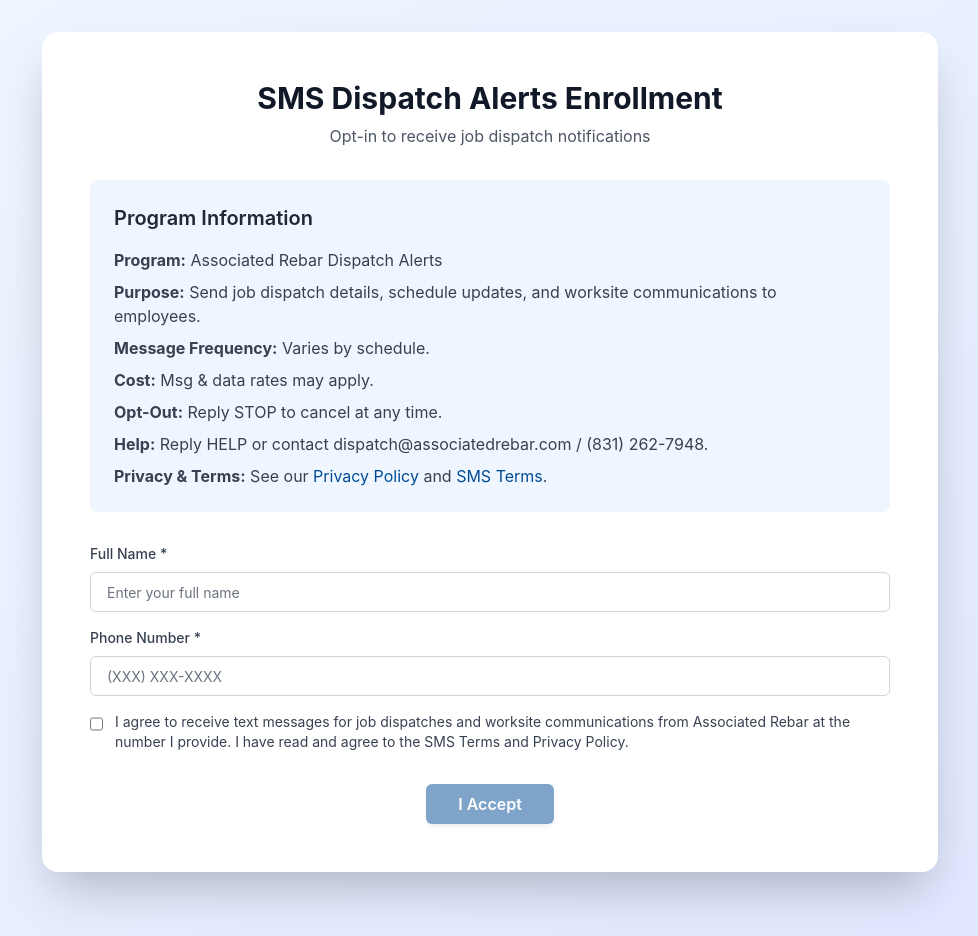
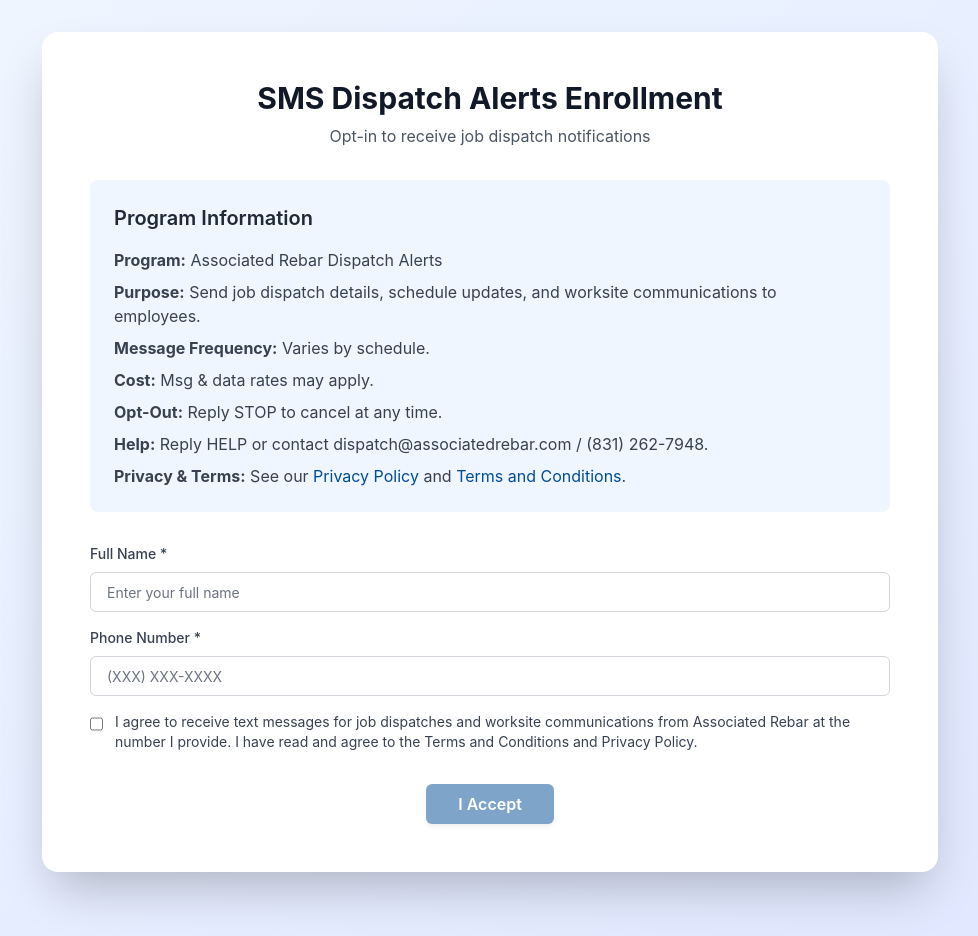
Before and after one commit to juliancaler0/ARI-Website, a React (Create React App) app: page /useracceptance in a window 1280 px wide. Shown: the whole page, without its empty margins (150-1128 px from the left). Built offline with nearby package versions, Linux system fonts and the light colour scheme.

Commit message:
feat: Update SMS Terms and Privacy Policy references and address

```diff
--- a/src/UserAcceptance.tsx
+++ b/src/UserAcceptance.tsx
@@ -99,7 +99,7 @@
                   onClick={() => setShowSmsTerms(!showSmsTerms)}
                   className="text-blue-600 hover:underline"
                 >
-                  SMS Terms
+                  Terms and Conditions
                 </button>
                 .
               </p>
@@ -148,8 +148,8 @@
               />
               <span className="text-gray-700 text-sm">
                 I agree to receive text messages for job dispatches and worksite communications from
-                Associated Rebar at the number I provide. I have read and agree to the SMS Terms and
-                Privacy Policy.
+                Associated Rebar at the number I provide. I have read and agree to the Terms and Conditions
+                and Privacy Policy.
               </span>
             </label>
           </div>
@@ -169,7 +169,7 @@
         {showSmsTerms && (
           <div className="bg-white rounded-2xl shadow-2xl p-8 md:p-12 mb-8 max-h-[80vh] overflow-y-auto">
             <div className="flex justify-between items-start mb-6 sticky top-0 bg-white pb-4 border-b">
-              <h2 className="text-2xl font-bold text-gray-900">SMS Terms and Conditions</h2>
+              <h2 className="text-2xl font-bold text-gray-900">Terms and Conditions</h2>
               <button
                 onClick={() => setShowSmsTerms(false)}
                 className="text-gray-500 hover:text-gray-700 ml-4"
--- a/src/components/PrivacyPolicy.tsx
+++ b/src/components/PrivacyPolicy.tsx
@@ -236,7 +236,7 @@
           <p className="mb-2"><strong>Associated Rebar Inc.</strong></p>
           <p className="mb-1">Email: dispatch@associatedrebar.com</p>
           <p className="mb-1">Phone: (831) 262-7948</p>
-          <p className="mb-1">Address: 2570 Vista Verde Dr, Aptos, CA 95003</p>
+          <p className="mb-1">Address: 1095 Madison Ln, Salinas, CA 93907</p>
           <p>Website: https://associatedrebar.com</p>
         </div>
       </section>
--- a/src/components/SmsTerms.tsx
+++ b/src/components/SmsTerms.tsx
@@ -3,7 +3,7 @@
 const SmsTerms: React.FC = () => {
   return (
     <div className="prose max-w-none text-gray-700">
-      <h1 className="text-3xl font-bold text-gray-900 mb-6">SMS Terms and Conditions</h1>
+      <h1 className="text-3xl font-bold text-gray-900 mb-6">Terms and Conditions</h1>
 
       <p className="mb-4 text-sm text-gray-600">
         <strong>Effective Date:</strong> January 2, 2025<br />
@@ -232,7 +232,7 @@
           <p className="mb-1">SMS Program Administrator</p>
           <p className="mb-1">Email: dispatch@associatedrebar.com</p>
           <p className="mb-1">Phone: (831) 262-7948</p>
-          <p className="mb-1">Address: 2570 Vista Verde Dr, Aptos, CA 95003</p>
+          <p className="mb-1">Address: 1095 Madison Ln, Salinas, CA 93907</p>
           <p>Website: https://associatedrebar.com</p>
         </div>
       </section>
```
